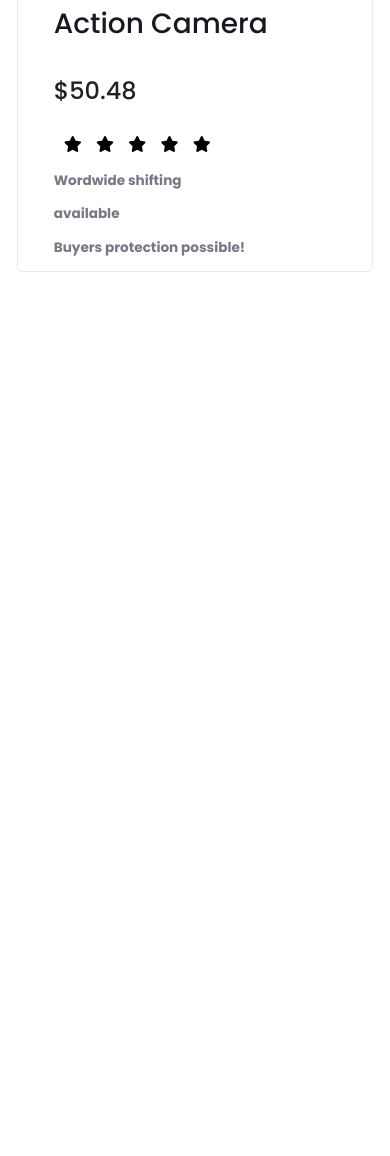
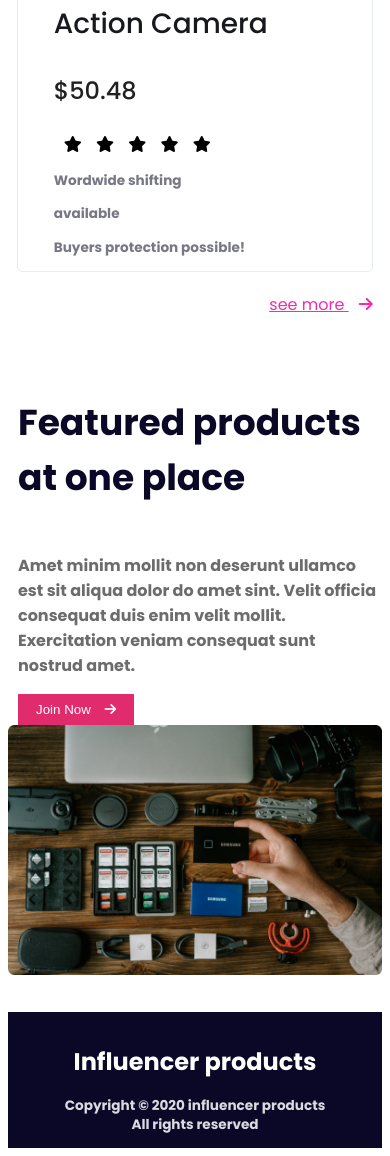
Before and after one commit to arifkhondokar09/influencer-gear-practice, a plain HTML site: page index.html in a window 390 px wide. Shown: the part 6004-7160 px from the top of the page. Before the commit the page ends 6284 px from the top, so only its background shows below. Drawn offline with Linux system fonts and the light colour scheme.

Commit message:
completed full page practice of module 11 with responsive of small and medium device also

```diff
--- a/index.html
+++ b/index.html
@@ -198,13 +198,32 @@
     </div>
 </div>
 
-
+<div class="anchor-text"><a  href="">see more <i class="fa-solid fa-arrow-right"></i></a> </div>
 
         </div>
         </section>
+<section class="main-bottom">
+    <div class="bottom-image"> <img src="images/gear.png" alt=""></div>
+    <div class="bottom-details">
+            <h4>Featured products at one place</h4>
+            <p>Amet minim mollit non deserunt ullamco est sit aliqua dolor do amet sint. Velit officia consequat duis enim velit mollit. Exercitation veniam consequat sunt nostrud amet.</p>
+   <button>Join Now <i class="fa-solid fa-arrow-right"></i></button>
+        </div>
 
+</section>
     </main>
-    <footer></footer>
+    <footer>
+ <div class="footer">
+    <h4 class="footer-title">Influencer products</h4>
+<p class="footer-description">Copyright © 2020  influencer products</p>
+<p  class="footer-description">All rights reserved</p>
+
+
+
+ </div>
+
+
+    </footer>
 </body>
 
 </html>
--- a/styles/gear.css
+++ b/styles/gear.css
@@ -174,17 +174,92 @@ gap: 20px;
 }
 
 
+.anchor-text{
+    display: flex;
+  justify-content: end;
+
+
+}
+
+.anchor-text a{
+
+color: rgb(248, 41, 172);
+}
 
 
 
+/* bottom section design
+
+*/
 
 
 
+.main-bottom{ display: flex;
+
+
+    width: 80%;
+    margin: 30px auto;
+}
+
+
+.bottom-image{
+    max-width: 35%;
+    margin: 0 auto;
+}
+
+.bottom-image img{
+    width: 100%;
+}
+
+.bottom-details{ margin-left: 10px;
+    max-width: 50%;
+}
+
+.main-bottom h4{
+    color: rgba(10, 8, 38, 1);
+    font-weight: 700;
+    font-size: 2.25rem;
+}
+
+.main-bottom P{
+    color: rgba(108, 108, 108, 1);
+    font-weight: 700;
+    font-size: 1rem;
+}
+
+
+.main-bottom button{
+    background-color: rgba(224, 44, 109, 1);
+    color: white;
+    padding: 8px 18px;
+    border: none;
+}
 
 
 
+.footer{ background-color:rgba(10, 8, 38, 1);
 
-/* small device media query */
+
+display: grid;
+place-items: center;
+
+}
+.footer-title{font-weight: 700;
+    font-size: 1.5rem;
+    color:rgba(255, 255, 255, 1);
+
+
+}
+
+.footer-description{
+margin-top: -15px;
+    font-weight: 700;
+    font-size: .85rem;
+    color: rgba(217, 219, 225, 1);
+}
+
+
+ /* small device media query */
 @media screen and (max-width:576px){
 
 /* header section design */
@@ -236,8 +311,6 @@ text-align: center;
  }
 
 .main-top img{ margin: 10px 9px;
-
-
 }
 
 
@@ -262,10 +335,26 @@ text-align: center;
     grid-template-columns: 1fr;
  }
 
+/* bottom section design  */
+.bottom-details {
 
+    max-width: 100%;
+}
 
+.bottom-image img {
+    width: 100%;
+}
 
+.bottom-image {
+    max-width: 100%;
+    margin: 0 auto;
+}
+.main-bottom {
 
+     width: 100%;
+
+    flex-direction: column-reverse;
+}
 
 
 }
@@ -324,6 +413,15 @@ text-align: center;
 }
 
 
+.main-bottom {
 
+    width: 100%;
 
 }
+.bottom-image {
+     max-width: 100%;
+
+margin-top: 50px;
+
+}
+}
```
Also changed, not shown: practice.html (added, +35 -0 lines).
